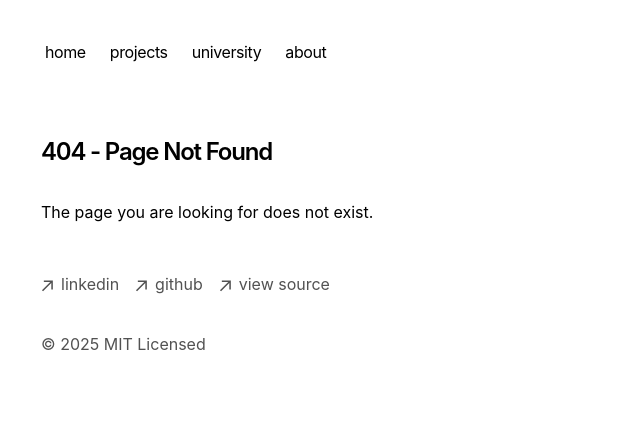
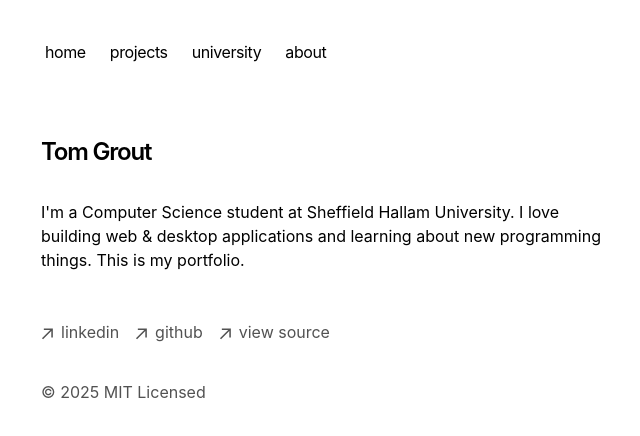
Before and after one commit to TomGrout/Portfolio, a Next.js app: page /about in a window 1280 px wide. Before the commit this address had no page. Shown: the top 436 px of the page, without its empty margins (311-951 px from the left). Built offline with nearby package versions, Linux system fonts and the light colour scheme.

Commit message:
about page

```diff
--- /dev/null
+++ b/app/about/page.tsx
@@ -0,0 +1,14 @@
+
+export default function Page() {
+  return (
+    <section>
+      <h1 className="mb-8 text-2xl font-semibold tracking-tighter">
+        Tom Grout
+      </h1>
+      <p className="mb-4">
+        {" I'm a Computer Science student at Sheffield Hallam University. I love building web & desktop applications and learning about new programming things. This is my portfolio."}
+      </p>
+
+    </section>
+  )
+}
--- a/app/university/modulesData.ts
+++ b/app/university/modulesData.ts
@@ -3,7 +3,7 @@ const modulesData = [
     name: "Year 1",
     items: [
       { name: "Software Projects", slug: "software-projects", description: "", color: "bg-indigo-700" },
-      { name: "Programming for Computer Science", slug: "programming", description: "", color: "bg-emerald-700" },
+      { name: "Programming for Computer Science", slug: "programming", description: "", color: "bg-emerald-800" },
       { name: "Fundamentals of Mathematics and Computer Architectures", slug: "fundamentals", description: "", color: "bg-rose-700" },
       { name: "Databases and the Web", slug: "databases-web", description: "", color: "bg-cyan-700" },
     ],
```
